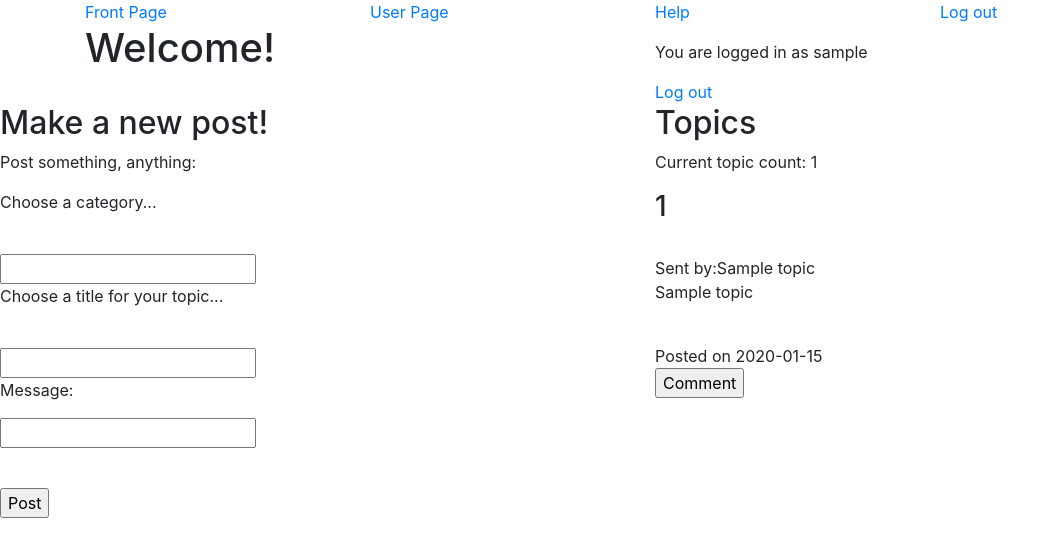
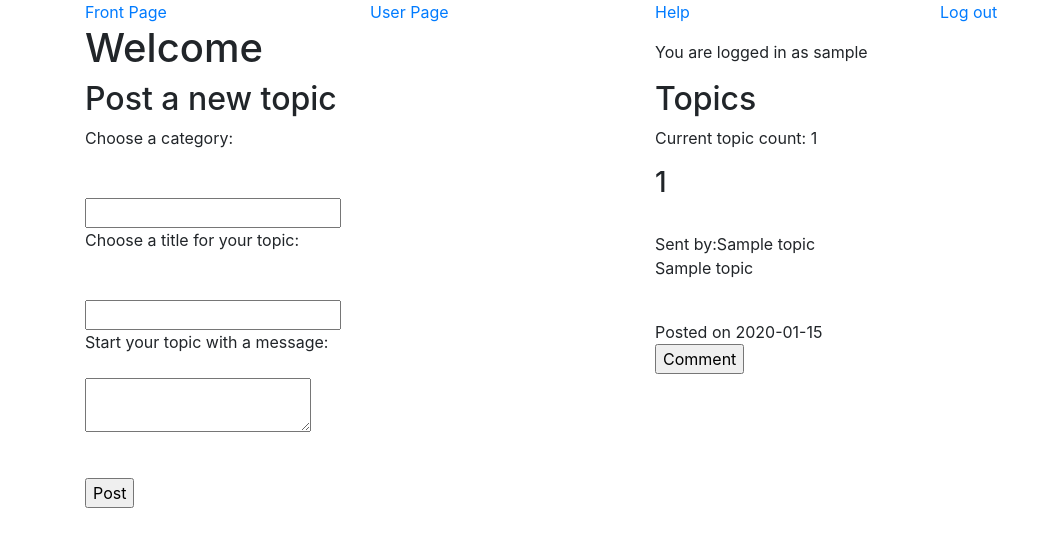
Before and after one commit to valpyots/tsoha-project, a Flask app: template templates/index.html in a window 1280 px wide. Shown: the top 557 px of the page, without its empty margins (0-1060 px from the left). Run offline with Flask 3, Linux system fonts and the light colour scheme; the visitor is signed in with stand-in values (Sample User, id 1); the template is opened without the code that fills it: most values are stand-ins (such as "Sample title", 1, 10 or a date in 2020); some libraries are stand-ins or nearby versions.

Commit message:
Template improvements

```diff
--- a/templates/index.html
+++ b/templates/index.html
@@ -1,31 +1,31 @@
 {% extends "layout.html" %}
 {% block title %}Message Board Application{% endblock %}
 {% block content %}
-<div class="container overflow-hidden">
+<div class="container">
     <div class="row">
         <div class="col-sm">
-        <h1>Welcome!</h1>
+        <h1>Welcome</h1>
         </div>
         <div class="col-sm">
         <p>{% if session.user_id %}
             <!--- If user is logged in, show their username and allow them to post a topic or browse existing ones-->
             <p>You are logged in as {{ username[0] }}</p>
-            <a href="/logout">Log out</a></div><br>
             </div>
+            <br>
         </div>
-        <div class="row justify-content-md-center">
-            <div class="col-sm"><h2>Make a new post!</h2>
+        <div class="row">
+        <div class="col-sm">
+            <h2>Post a new topic</h2>
             <form action="/newtopic" method="POST">
-            <p>Post something, anything:</p>
-            <p>Choose a category...</p><br>
+            <p><label for="category">Choose a category:</label></p><br>
             <input type="text" name="category">
-            <p>Choose a title for your topic...</p></br>
-            <input type="text" name="title"><br/>
-            <p>Message:</p>
-            <input type="text" name="message"></p><br>
+            <p><label for="title">Choose a title for your topic:</label></p></br>
+            <input type="text" name="title">
+            <p><label for="message">Start your topic with a message:</label></p>
+            <textarea name="message"></textarea></p><br>
             <input type="submit" value="Post">
             </form>
-            </div>
+        </div>
         <div class="col-sm">
             <h2>Topics</h2>
             <p>Current topic count: {{ count }}</p>
@@ -39,6 +39,7 @@
             </form>
             {%endfor%}
         </div>
+    </div>
             {% else %}
             {{message}}
             <h2>Already have an account? Log in:</h2>
```
